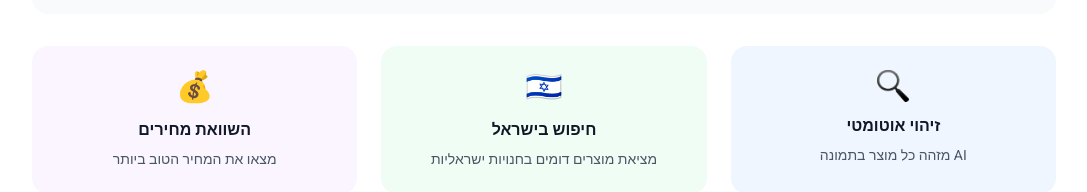
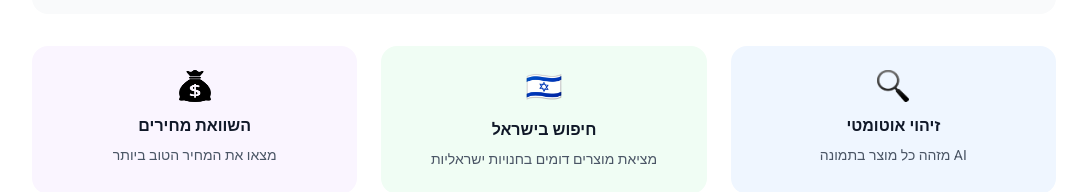
Before and after one commit to guyceza/shiputz-ai, a Next.js app: page /shop-look in a window 1280 px wide. Shown: the part 1188-1380 px from the top of the page, without its empty margins (96-1183 px from the left). Built offline with nearby package versions, Linux system fonts and the light colour scheme.

Commit message:
Add money icon, replace 💰 emoji

```diff
--- a/src/app/shop-look/page.tsx
+++ b/src/app/shop-look/page.tsx
@@ -179,7 +179,7 @@ export default function ShopLookPage() {
               <p className="text-sm text-gray-600">מציאת מוצרים דומים בחנויות ישראליות</p>
             </div>
             <div className="text-center p-6 bg-purple-50 rounded-2xl">
-              <span className="text-3xl mb-3 block">💰</span>
+              <img src="/icons/money.png" alt="" className="w-8 h-8 mx-auto mb-3" />
               <h4 className="font-semibold text-gray-900 mb-2">השוואת מחירים</h4>
               <p className="text-sm text-gray-600">מצאו את המחיר הטוב ביותר</p>
             </div>
```
Also changed, not shown: public/icons/money.png (added).
